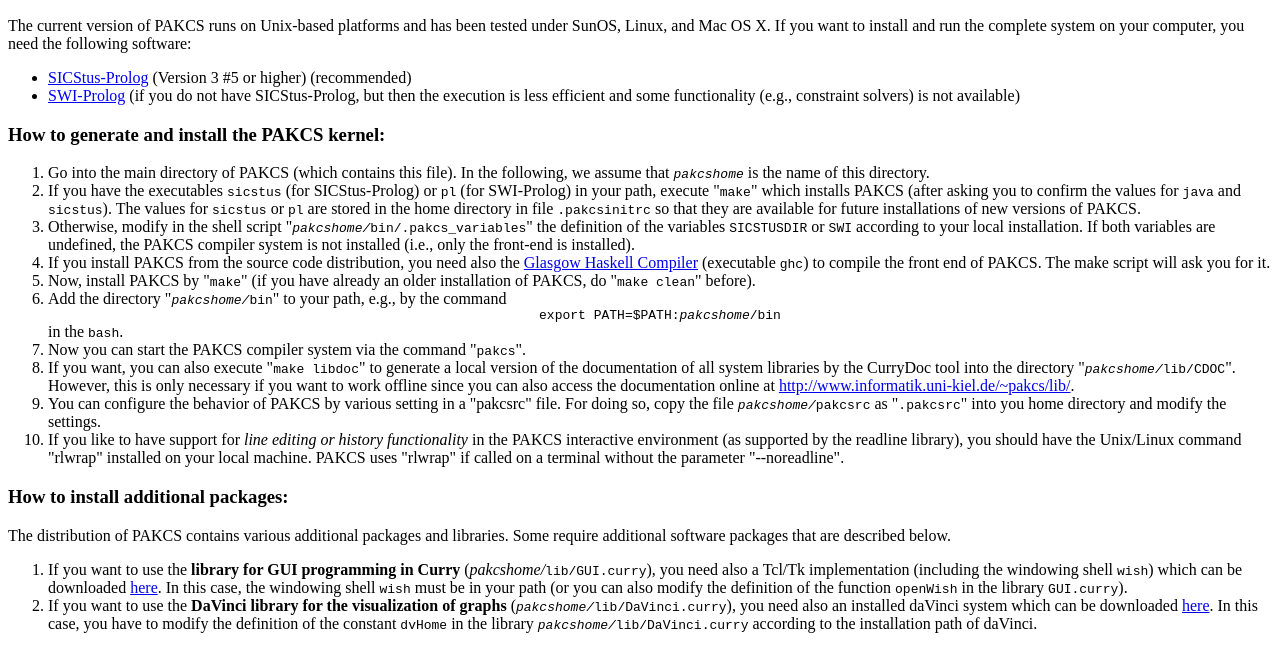
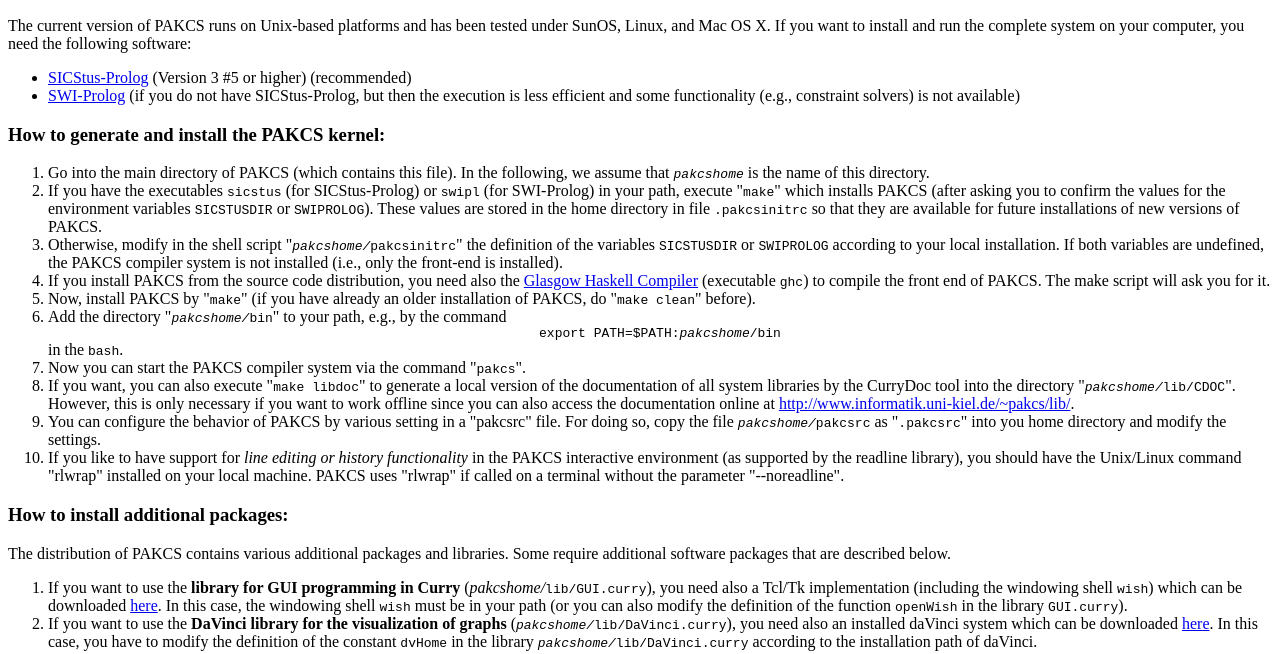
Before and after one commit to cau-placc/pakcs, a plain HTML site: page INSTALL.html in a window 1280 px wide. Shown: the part 110-764 px from the top of the page. Drawn offline with Linux system fonts and the light colour scheme.

Commit message:
Docu updated

```diff
--- a/INSTALL.html
+++ b/INSTALL.html
@@ -39,17 +39,18 @@
 </li>
 <li>
 If you have the executables <tt>sicstus</tt> (for SICStus-Prolog)
-or <tt>pl</tt> (for SWI-Prolog)
+or <tt>swipl</tt> (for SWI-Prolog)
 in your path, execute "<tt>make</tt>" which installs PAKCS
-(after asking you to confirm the values for <tt>java</tt> and <tt>sicstus</tt>).
-The values for <tt>sicstus</tt> or <tt>pl</tt> are stored
+(after asking you to confirm the values for the
+environment variables <tt>SICSTUSDIR</tt> or <tt>SWIPROLOG</tt>).
+These values are stored
 in the home directory in file <tt>.pakcsinitrc</tt> so that they are
 available for future installations of new versions of PAKCS.
 </li>
 <li>
 Otherwise, modify in the shell script
-"<tt><em>pakcshome/</em>bin/.pakcs_variables</tt>"
-the definition of the variables <tt>SICSTUSDIR</tt> or <tt>SWI</tt>
+"<tt><em>pakcshome/</em>pakcsinitrc</tt>"
+the definition of the variables <tt>SICSTUSDIR</tt> or <tt>SWIPROLOG</tt>
 according to your local installation.
 If both variables are undefined,
 the PAKCS compiler system is not installed (i.e.,
```
